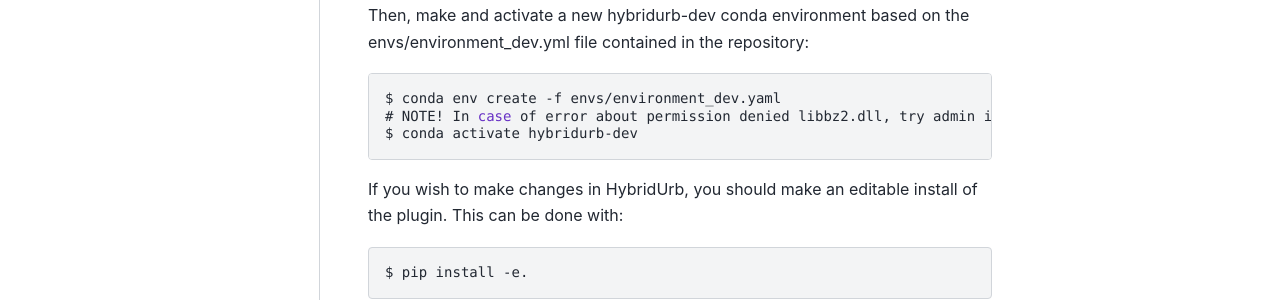
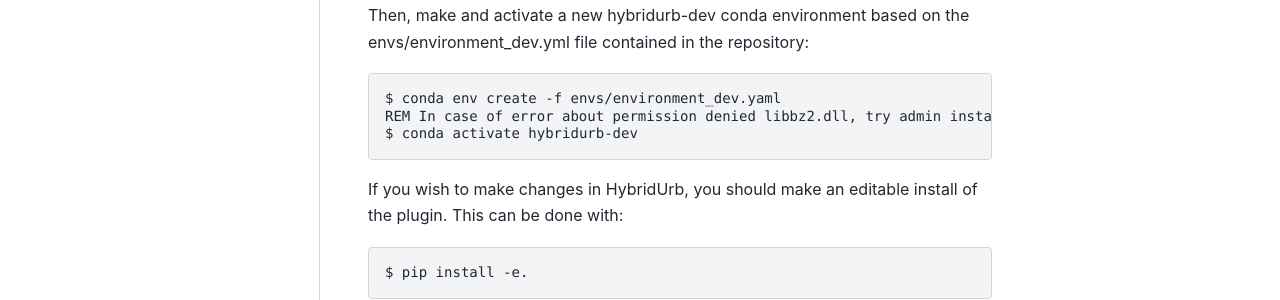
Before and after one commit to xldeltares/hybridurb, a Sphinx documentation site: the page built from docs/dev/dev_install.rst, in a window 1280 px wide and 900 px high, scrolled down 543 px. Shown: the part 247-547 px from the top of the window. Built offline with Sphinx 7.4.7 and the PyData theme 0.15.4, drawn with Linux system fonts in a browser that asks for light colours.

Commit message:
Update dev_install.rst

```diff
--- a/docs/dev/dev_install.rst
+++ b/docs/dev/dev_install.rst
@@ -37,7 +37,7 @@
 .. code-block:: console
 
     $ conda env create -f envs/environment_dev.yaml
-    # NOTE! In case of error about permission denied libbz2.dll, try admin installation
+    REM In case of error about permission denied libbz2.dll, try admin installation
     $ conda activate hybridurb-dev
 
 If you wish to make changes in HybridUrb, you should make an editable install of the plugin.
```
